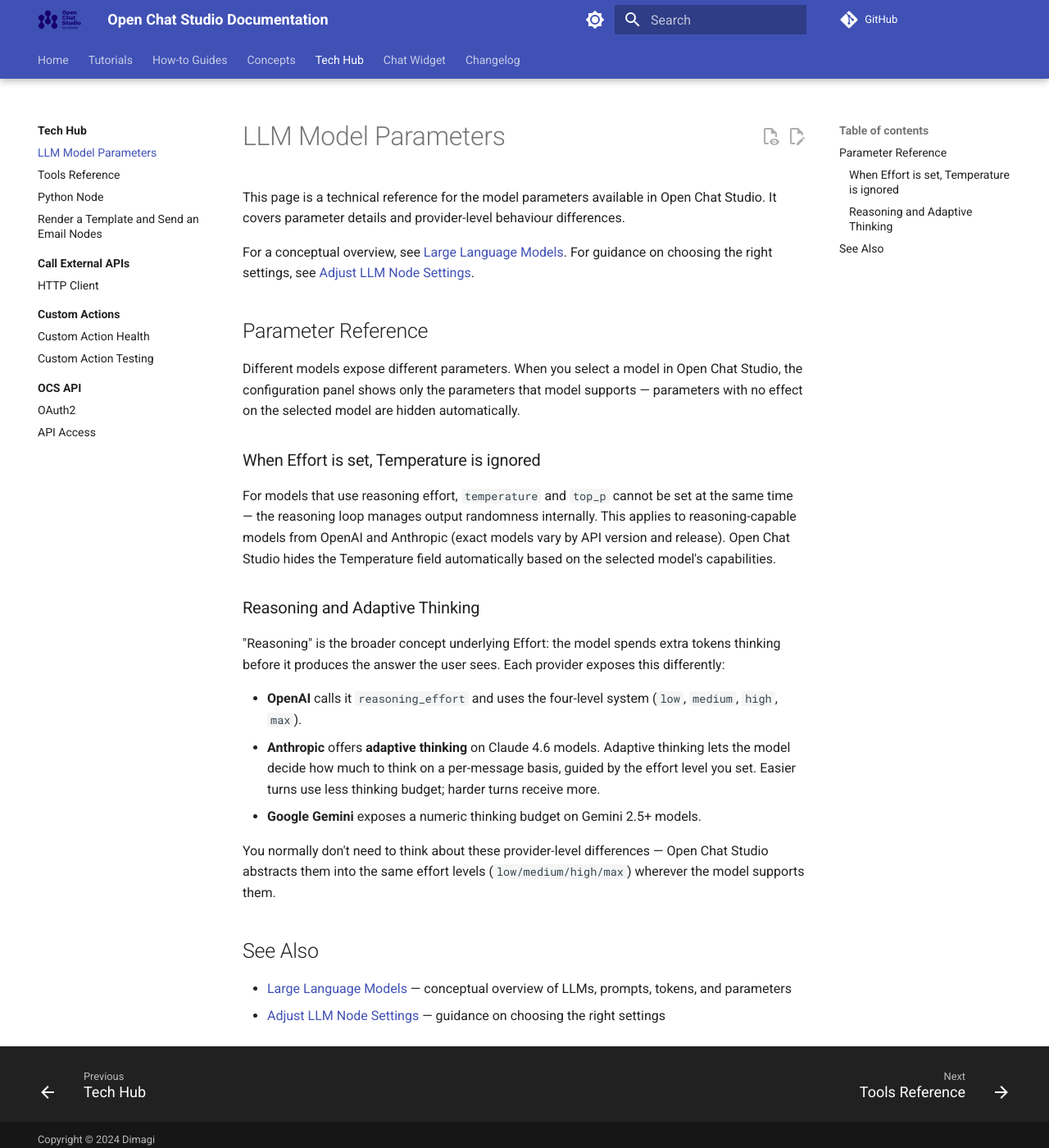
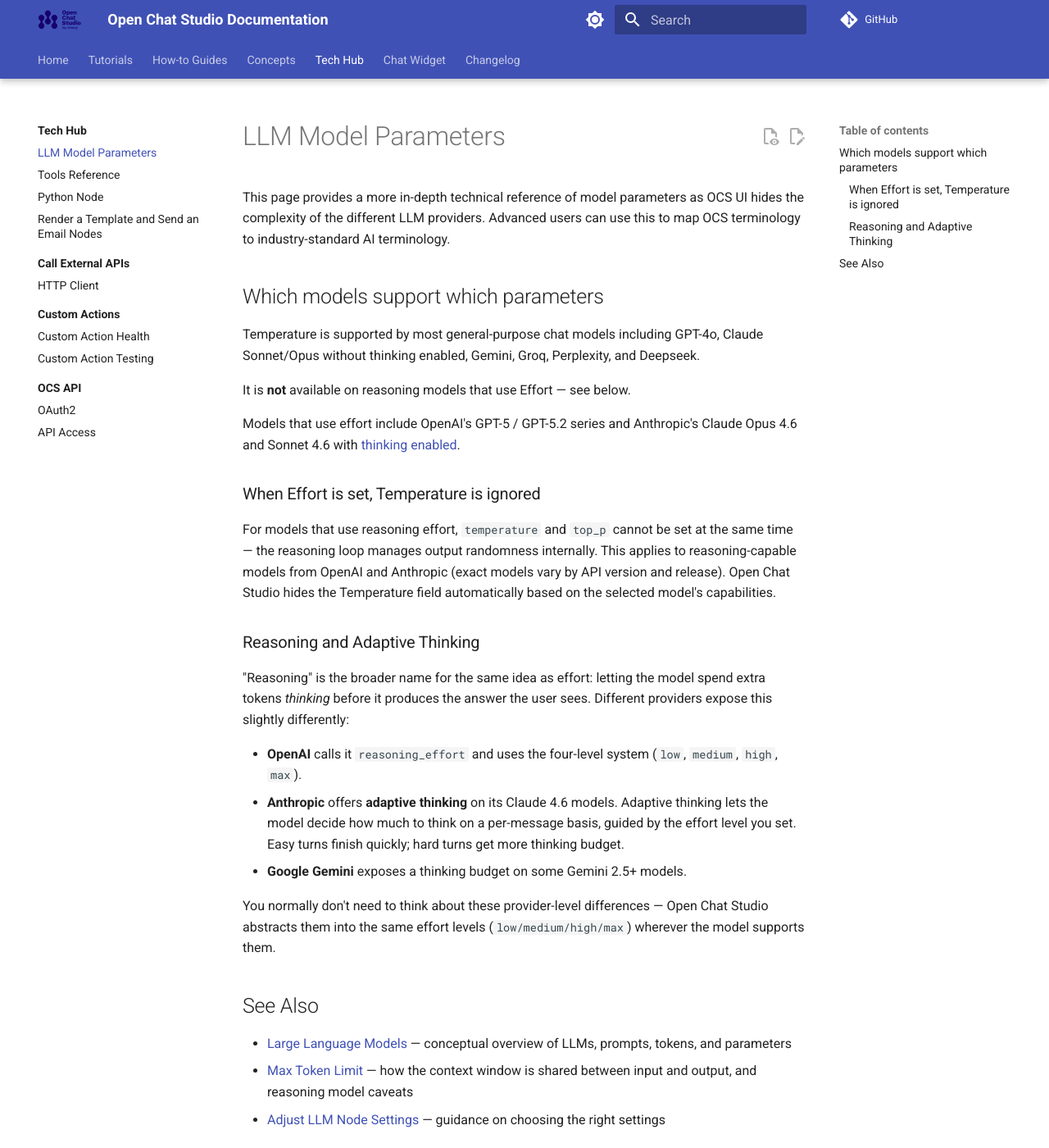
Before and after one commit to dimagi/open-chat-studio-docs, an MkDocs documentation site: the page built from docs/tech-hub/llm_model_parameters.md, in a window 1280 px wide and 1400 px high. Shown: the whole window at 82% size. Built offline with MkDocs 1.6.1 and Material for MkDocs 9.7.7, drawn with Linux system fonts in a browser that asks for light colours; a script that is not in the unit is left out; comment, search, counter and statistics services are not loaded.

Commit message:
Rewording

```diff
--- a/docs/tech-hub/llm_model_parameters.md
+++ b/docs/tech-hub/llm_model_parameters.md
@@ -3,14 +3,16 @@
 ---
 
 # LLM Model Parameters
+This page provides a more in-depth technical reference of model parameters as OCS UI hides the complexity of the different LLM providers. Advanced users can use this to map OCS terminology to industry-standard AI terminology.
 
-This page is a technical reference for the model parameters available in Open Chat Studio. It covers parameter details and provider-level behaviour differences.
 
-For a conceptual overview, see [Large Language Models](../concepts/llm.md). For guidance on choosing the right settings, see [Adjust LLM Node Settings](../how-to/adjust_llm_node_settings.md).
+## Which models support which parameters
 
-## Parameter Reference
+Temperature is supported by most general-purpose chat models including GPT-4o, Claude Sonnet/Opus without thinking enabled, Gemini, Groq, Perplexity, and Deepseek.
 
-Different models expose different parameters. When you select a model in Open Chat Studio, the configuration panel shows only the parameters that model supports — parameters with no effect on the selected model are hidden automatically.
+It is **not** available on reasoning models that use Effort — see below.
+
+Models that use effort include OpenAI's GPT-5 / GPT-5.2 series and Anthropic's Claude Opus 4.6 and Sonnet 4.6 with [thinking enabled](../tech-hub/llm_model_parameters.md#reasoning-and-adaptive-thinking).
 
 ### When Effort is set, Temperature is ignored
 
@@ -18,15 +20,18 @@
 
 ### Reasoning and Adaptive Thinking
 
-"Reasoning" is the broader concept underlying Effort: the model spends extra tokens thinking before it produces the answer the user sees. Each provider exposes this differently:
+"Reasoning" is the broader name for the same idea as effort: letting the model spend extra tokens *thinking* before it produces the answer the user sees. Different providers expose this slightly differently:
 
 - **OpenAI** calls it `reasoning_effort` and uses the four-level system (`low`, `medium`, `high`, `max`).
-- **Anthropic** offers **adaptive thinking** on Claude 4.6 models. Adaptive thinking lets the model decide how much to think on a per-message basis, guided by the effort level you set. Easier turns use less thinking budget; harder turns receive more.
-- **Google Gemini** exposes a numeric thinking budget on Gemini 2.5+ models.
+- **Anthropic** offers **adaptive thinking** on its Claude 4.6 models. Adaptive thinking
+  lets the model decide how much to think on a per-message basis, guided by the effort
+  level you set. Easy turns finish quickly; hard turns get more thinking budget.
+- **Google Gemini** exposes a thinking budget on some Gemini 2.5+ models.
 
 You normally don't need to think about these provider-level differences — Open Chat Studio abstracts them into the same effort levels (`low/medium/high/max`) wherever the model supports them.
 
 ## See Also
 
 - [Large Language Models](../concepts/llm.md) — conceptual overview of LLMs, prompts, tokens, and parameters
+- [Max Token Limit](../concepts/max_token_limit.md) — how the context window is shared between input and output, and reasoning model caveats
 - [Adjust LLM Node Settings](../how-to/adjust_llm_node_settings.md) — guidance on choosing the right settings
```
